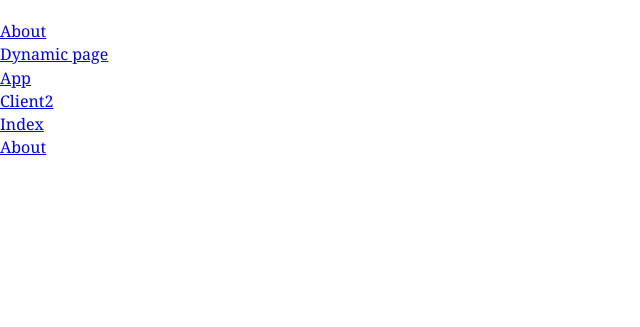
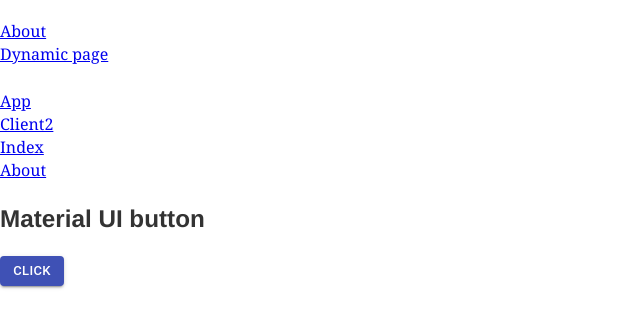
Before and after one commit to noumanmalik960/JAMstack, a Gatsby site: page / in a window 1280 px wide. Shown: the part 143-470 px from the top of the page, without its empty margins (0-640 px from the left). Built offline with nearby package versions, Linux system fonts and the light colour scheme; Gatsby itself is replaced by a stand-in of ours.

Commit message:
added the material UI implementating step

```diff
--- a/gatsby-config.js
+++ b/gatsby-config.js
@@ -1,6 +1,7 @@
 module.exports = {
   plugins: [
-    "gatsby-plugin-typescript",
+    `gatsby-plugin-typescript`,
+    `gatsby-plugin-material-ui`,
     {
       resolve: `gatsby-plugin-typography`,
       options: {
--- a/package.json
+++ b/package.json
@@ -16,9 +16,12 @@
   },
   "license": "0BSD",
   "dependencies": {
+    "@material-ui/core": "^4.11.2",
+    "@material-ui/styles": "^4.11.2",
     "@typescript-eslint/eslint-plugin": "^4.12.0",
     "@typescript-eslint/parser": "^4.12.0",
     "gatsby": "^2.30.1",
+    "gatsby-plugin-material-ui": "^2.1.10",
     "gatsby-plugin-typescript": "^2.10.0",
     "gatsby-plugin-typography": "^2.10.0",
     "react": "^16.13.1",
--- a/src/components/Layout.tsx
+++ b/src/components/Layout.tsx
@@ -1,5 +1,6 @@
 import { Link } from "gatsby";
 import React from "react";
+import Button from "@material-ui/core/Button";
 
 const Layout = ({ children }) => {
   return (
@@ -13,6 +14,12 @@ const Layout = ({ children }) => {
       <Link to="/">Index</Link>
       <br />
       <Link to="/about">About</Link>
+      <br />
+      <br />
+      <h2>Material UI button</h2>
+      <Button size="small" variant="contained" color="primary">
+        Click
+      </Button>
     </div>
   );
 };
--- a/src/pages/index.tsx
+++ b/src/pages/index.tsx
@@ -14,6 +14,7 @@ const IndexPage = () => {
       <Link to="/about/">About</Link>
       <br />
       <Link to="/my-dynamic-page">Dynamic page</Link>
+      <br />
     </Layout>
   );
 };
```
Also changed, not shown: 2 other files.
